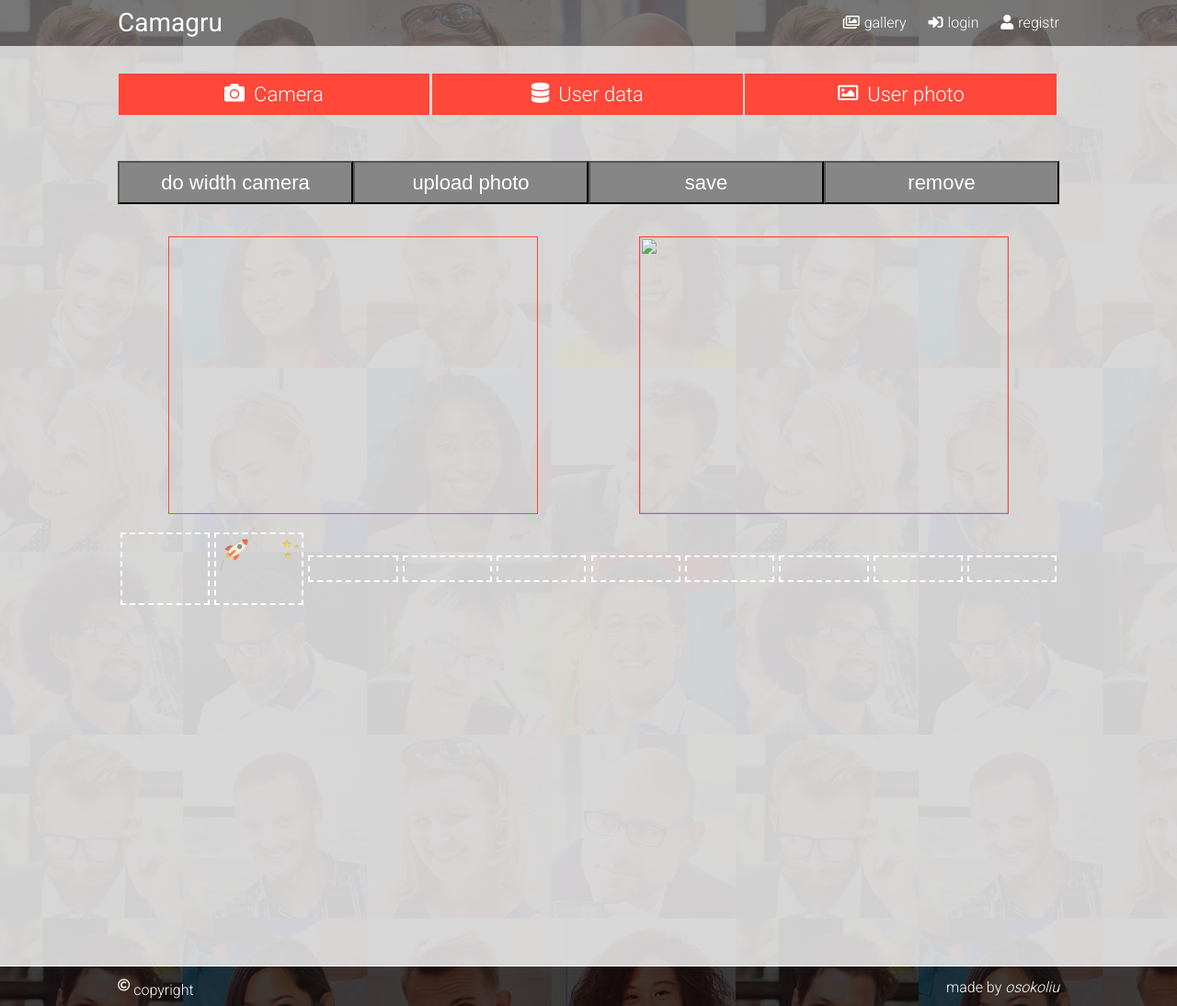
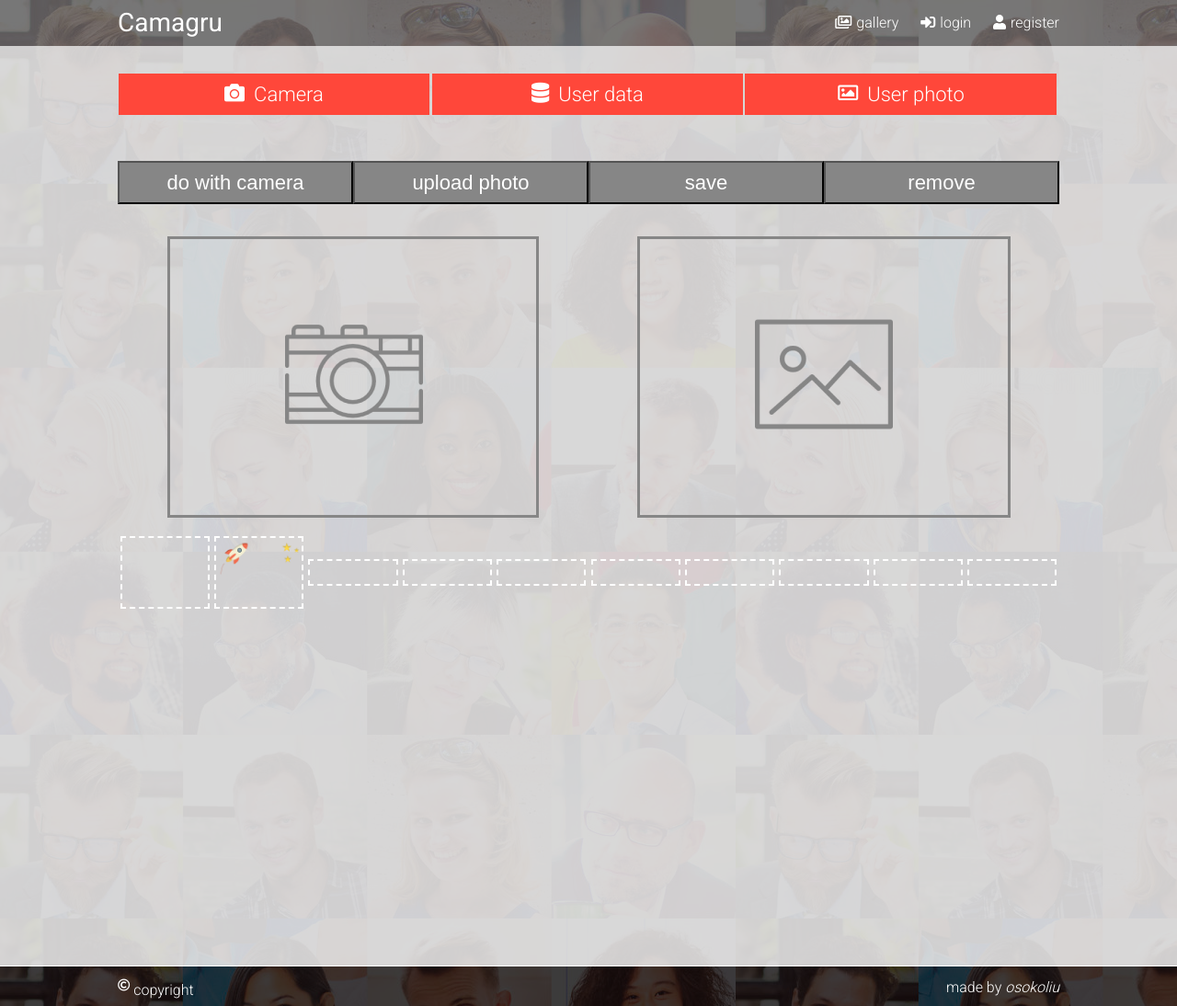
Before and after one commit to AlekseiVS/Camagru, a PHP site: page /login/views/site/camera.php in a window 1280 px wide. Shown: the whole page at 92% size. Run offline with PHP 8.4, Linux system fonts and the light colour scheme; some libraries are stand-ins or nearby versions.

Commit message:
working save button

```diff
--- a/config/routes.php
+++ b/config/routes.php
@@ -25,7 +25,7 @@ return array(
     '^cabinet$' => 'photo/cabinet', //actionCabinet  PhotoController
     '^camera$' => 'photo/camera', //actionCamera  PhotoController
     '^camera_make$' => 'photo/camera_make', //actionCamera  PhotoController
-//    '^camera_save$' => 'photo/camera_save', //actionCamera_save  PhotoController
+    '^photo_save' => 'photo/photo_save', //actionCamera_save  PhotoController
 
 //    '^camera_upload$' => 'photo/camera_upload', //actionCamera_upload  PhotoController
 
--- a/template/css/cabinet.css
+++ b/template/css/cabinet.css
@@ -207,11 +207,11 @@ button{outline:none;}
 }
 
 .make_photo, .show_photo{
-    width: 400px;
+    width: 398px;
     height: 300px;
     display: flex;
     /*justify-content: center;*/
-    border: 1px solid #FF473A;
+    border: 3px solid #868686;
     /*flex-wrap: wrap;*/
 }
 
@@ -221,9 +221,6 @@ button{outline:none;}
     width: 400px;
     height: 300px;
 }
-
-
-
 
 .make_photo .overlay{
     position: absolute;
@@ -244,9 +241,6 @@ button{outline:none;}
     width: 400px;
     height: 300px;
 }
-
-
-
 
 
 .patterns{
--- /dev/null
+++ b/template/js/del_photo.js
@@ -0,0 +1,3 @@
+document.getElementById('remove').addEventListener('click', function() {
+    document.querySelector('.show_photo img').src = "../../template/image/picture.png";
+});
--- a/template/js/del_photo_canvas.js
+++ /dev/null
@@ -1,3 +0,0 @@
-document.getElementById('remove').addEventListener('click', function() {
-    document.querySelector('.show_photo img').src = "";
-});
--- a/template/js/display_none.js
+++ b/template/js/display_none.js
@@ -1,8 +1,8 @@
-document.getElementById('do_width_camera').addEventListener('click', function() {
+document.getElementById('do_with_camera').addEventListener('click', function() {
     document.getElementById('video').style.display='block';
     document.getElementsByClassName('upload_photo_preview')[0].style.display='none';
     document.querySelector('.overlay img').src = "../../template/image/space.png";
-    document.querySelector('.show_photo img').src = "";
+    document.querySelector('.show_photo img').src = "../../template/image/picture.png";
     document.getElementById('make_photo1').style.display='block';
     document.getElementById('make_photo2').style.display='none';
 });
@@ -10,7 +10,7 @@ document.getElementById('upload_photo').addEventListener('click', function() {
     document.getElementsByClassName('upload_photo_preview')[0].style.display='block';
     document.getElementById('video').style.display='none';
     document.querySelector('.overlay img').src = "../../template/image/space.png";
-    document.querySelector('.show_photo img').src = "";
+    document.querySelector('.show_photo img').src = "../../template/image/picture.png";
     document.getElementById('video').style.display='none';
     document.getElementById('make_photo2').style.display='block';
     document.getElementById('make_photo1').style.display='none';
--- a/template/js/photo.js
+++ b/template/js/photo.js
@@ -1,4 +1,4 @@
-document.getElementById('do_width_camera').addEventListener('click', function() {
+document.getElementById('do_with_camera').addEventListener('click', function() {
     var video = document.getElementById('video'),
         canvas = document.getElementById('canvas'),
         context = canvas.getContext('2d'),
--- /dev/null
+++ b/template/js/save_photo.js
@@ -0,0 +1,15 @@
+document.getElementById('save').addEventListener('click', function() {
+    var photo = document.querySelector('.show_photo img').src;
+
+    var xhr = new XMLHttpRequest();
+    var data_photo = "photo=" + photo;
+
+    xhr.open('POST', '/photo_save', true);
+    xhr.setRequestHeader('Content-Type', 'application/x-www-form-urlencoded');
+    xhr.onreadystatechange = function() {
+        if (this.readyState != 4) return;
+        console.log(xhr.responseText);
+    };
+    xhr.send(data_photo) ;
+
+});
--- a/views/layouts/header.php
+++ b/views/layouts/header.php
@@ -19,8 +19,8 @@
                 <a href="/logout"><li><i class="fas fa-sign-out-alt"></i>logout</li></a>
             <?php } else if(!isset($_SESSION['userId'])){ ?>
                 <a href="/gallery"><li><i class="far fa-images"></i>gallery</li></a>
-                <a href="http://localhost:8080/login"><li><i class="fas fa-sign-in-alt"></i>login</li></a>
-                <a href="http://localhost:8080"><li><i class="fas fa-user"></i>registr</li></a>
+                <a href="/login"><li><i class="fas fa-sign-in-alt"></i>login</li></a>
+                <a href="/register"><li><i class="fas fa-user"></i>register</li></a>
             <?php }?>
         </ul>
     </div>
--- a/views/site/camera.php
+++ b/views/site/camera.php
@@ -8,7 +8,7 @@
             </div>
             <div class="photo_bottom">
                 <a href="#">
-                    <button id="do_width_camera">do width camera</button></a>
+                    <button id="do_with_camera">do with camera</button></a>
                 <a href="#">
                     <button id="upload_photo">
 <!--                        upload_photo-->
@@ -21,20 +21,20 @@
 <!-- </form>-->
                     </button>
                 </a>
-                <a href="#"><button>save</button></a>
+                <a href="#"><button id="save">save</button></a>
                 <a href="#"><button id="remove">remove</button></a>
             </div>
             <div class="content_camera">
                 <div class="make_photo">
                     <video id="video" width="400" height="300" autoplay></video>
                     <div class="upload_photo_preview"></div>
-                    <div class="overlay"><img src="../../template/image/space.png" alt=""></div>
+                    <div class="overlay"><img src="../../template/image/camera.png" alt=""></div>
                     <button id="make_photo1">make photo</button>
                     <button id="make_photo2">make photo</button>
                 </div>
                 <div class="show_photo">
                     <canvas id="canvas" width="400" height="300"></canvas>
-                    <img src="" id="photo" alt="">
+                    <img src="../../template/image/picture.png" id="photo" alt="">
                 </div>
             </div>
             <div class="patterns">
@@ -53,7 +53,8 @@
     </main>
     <script src="../../template/js/change_src_img.js"></script>
     <script src="../../template/js/photo.js"></script>
-    <script src="../../template/js/del_photo_canvas.js"></script>
+    <script src="../../template/js/del_photo.js"></script>
     <script src="../../template/js/unload.js"></script>
     <script src="../../template/js/display_none.js"></script>
+    <script src="../../template/js/save_photo.js"></script>
 <?php include ROOT.'/views/layouts/footer.php'?>
--- a/views/site/error404.php
+++ b/views/site/error404.php
@@ -18,8 +18,8 @@
                 <a href="/logout"><li><i class="fas fa-sign-out-alt"></i>logout</li></a>
             <?php } else if(!isset($_SESSION['userId'])){ ?>
                 <a href="/gallery"><li><i class="far fa-images"></i>gallery</li></a>
-                <a href="http://localhost:8080/login"><li><i class="fas fa-sign-in-alt"></i>login</li></a>
-                <a href="http://localhost:8080"><li><i class="fas fa-user"></i>registr</li></a>
+                <a href="/login"><li><i class="fas fa-sign-in-alt"></i>login</li></a>
+                <a href="/register"><li><i class="fas fa-user"></i>registr</li></a>
             <?php }?>
         </ul>
     </div>
```
Also changed, not shown: controllers/PhotoController.php (+39 -21 lines), template/image/camera.png (added), template/image/circle.svg (deleted), template/image/layer.svg (deleted), template/image/picture.png (added).
